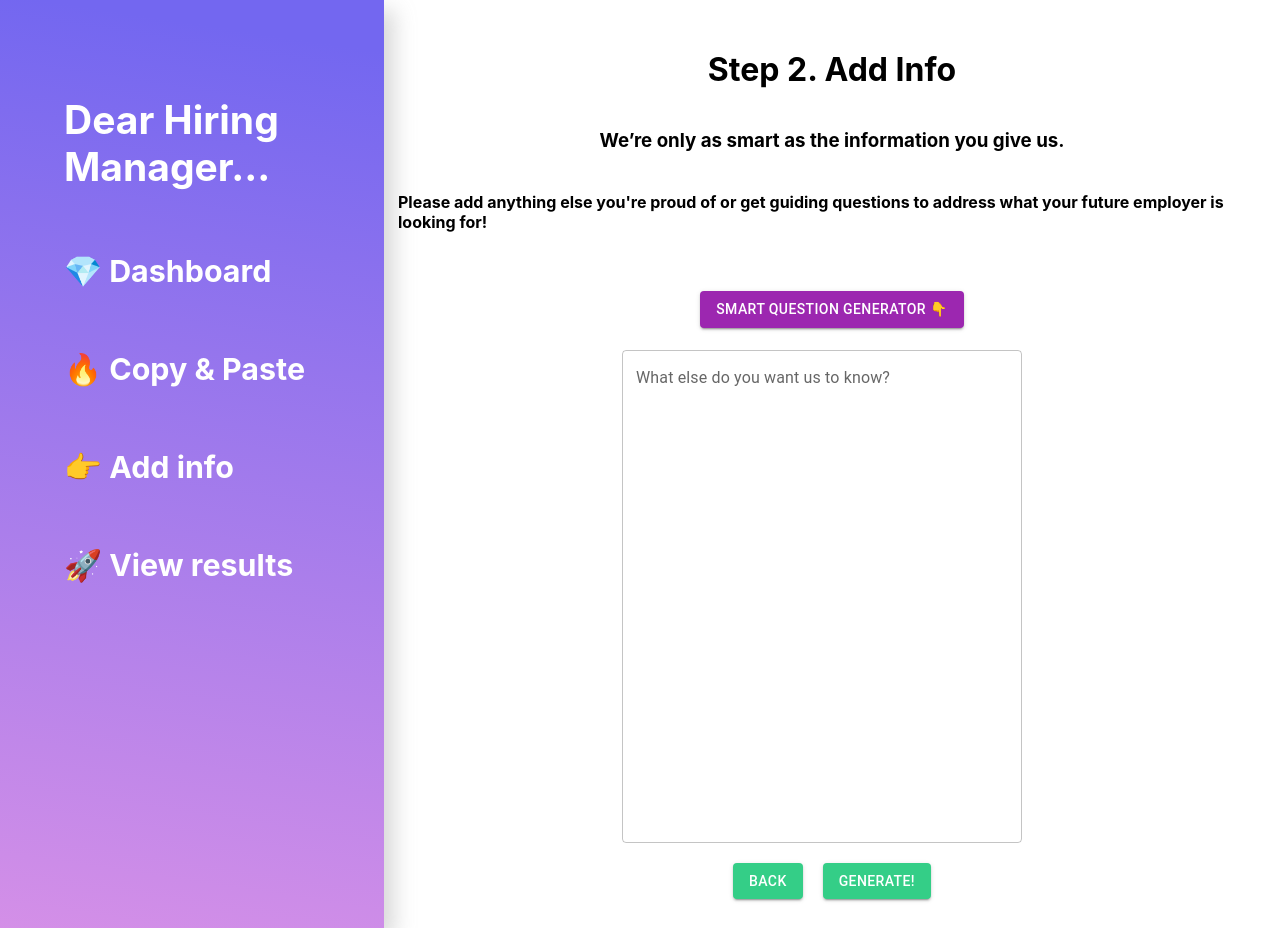
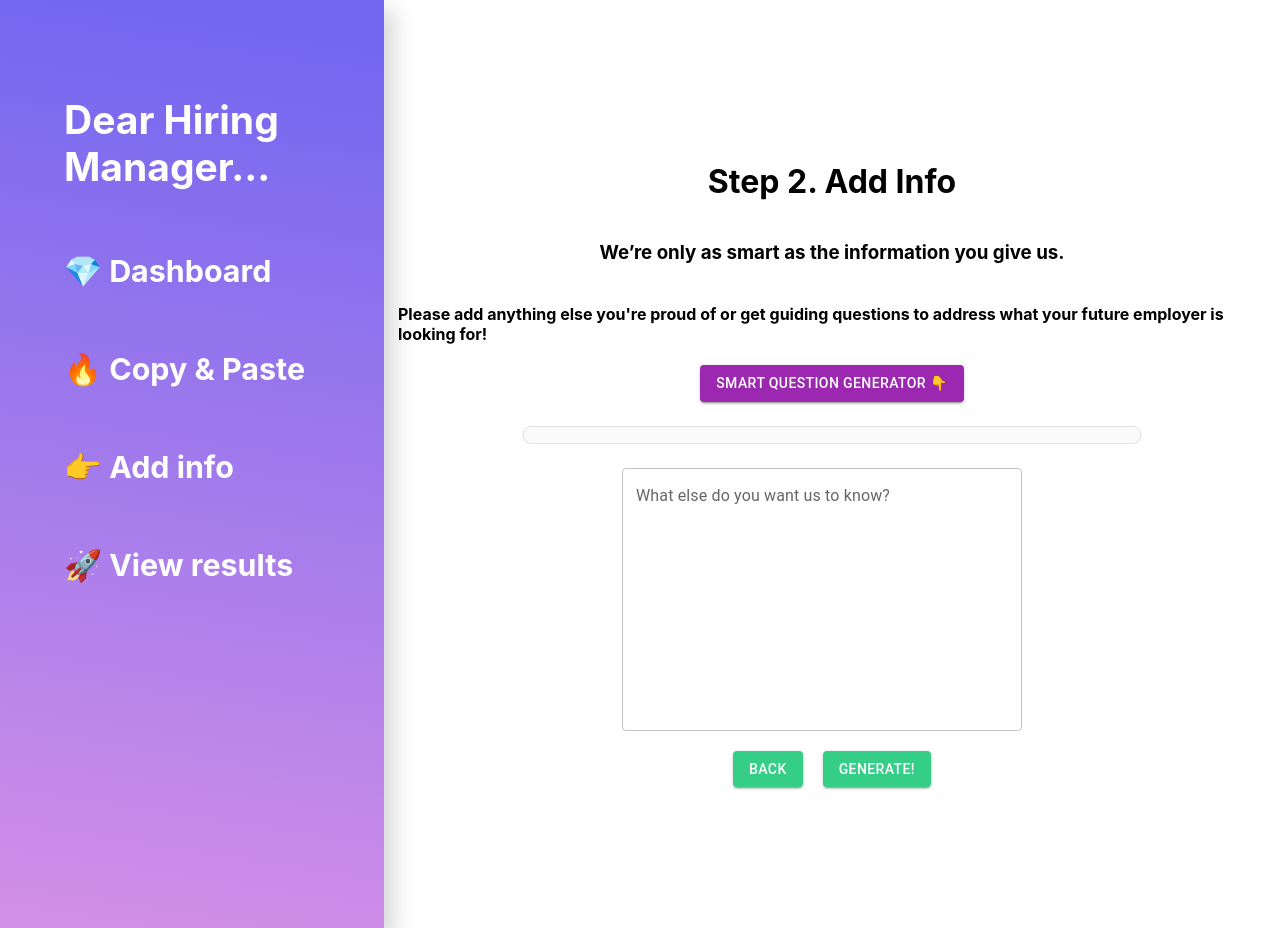
Before and after one commit to kaoshannon/cmdf-2023, a React (Create React App) app: page /page2 in a window 1280 px wide. Built offline with nearby package versions, Linux system fonts and the light colour scheme; no server answers.

Commit message:
made it pretty

```diff
--- a/src/page2.js
+++ b/src/page2.js
@@ -1,10 +1,12 @@
 import "./App.css";
 import axios from "axios";
-import { React, useState } from "react";
+import { React, useEffect, useState } from "react";
 import { TextField, Button, ThemeProvider } from "@mui/material";
 import { Link, Navigate } from "react-router-dom";
 import theme from "./theme";
-import {useNavigate} from 'react-router-dom';
+import { useNavigate } from 'react-router-dom';
+import Box from '@mui/material/Box';
+import Stack from '@mui/material/Stack';
 
 function Page2(object) {
   const navigate = useNavigate();
@@ -107,14 +109,15 @@ function Page2(object) {
       });
       console.log("set coverLetter text in object to pass to page 3");
       console.log(object.prop);
-      setTimeout(()=> {
+      setTimeout(() => {
         navigate("/page3")
-      },150)
+      }, 150)
       // <Navigate to="/page3" />;
     } catch (error) {
       console.error(error);
     }
   };
+
 
   // const handleCoverLetter = (event) => {
   //   setCoverLetterOutput(event.target.value);
@@ -145,19 +148,31 @@ function Page2(object) {
           </h4>
         </div>
 
-        <div className="row">
-          <h3>
-            {/* Please answer these questions based on the job description, or add any extra information so we can further personalize your cover letter  */}
-          </h3>
-        </div>
+        <Stack spacing={3} alignItems="center">
+          <div className="row">
+            <Button onClick={generateQs} variant="contained" color="secondary">
+              Smart Question Generator 👇
+            </Button>
+          </div>
 
-        <div className="row">
-          <Button onClick={generateQs} variant="contained" color="secondary">
-            Smart Question Generator 👇
-          </Button>
-        </div>
-
-        <h5>{questions}</h5>
+          <Box
+            sx={{
+              width: 600,
+              p: 1,
+              bgcolor: (theme) =>
+                theme.palette.mode === 'dark' ? '#101010' : 'grey.50',
+              color: (theme) =>
+                theme.palette.mode === 'dark' ? 'grey.300' : 'grey.800',
+              border: '1px solid',
+              borderColor: (theme) =>
+                theme.palette.mode === 'dark' ? 'grey.800' : 'grey.300',
+              borderRadius: 2,
+              fontSize: '0.875rem',
+              fontWeight: '700',
+            }}
+          >
+            {questions}
+          </Box>
 
         <div className="row">
           <TextField
@@ -167,10 +182,13 @@ function Page2(object) {
             onChange={handleAddtlInfo}
             variant="outlined"
             multiline
-            rows={20}
+            rows={10}
             style={{ width: 400, marginBottom: 20, marginRight: 20 }}
           />
         </div>
+
+        </Stack>
+
 
         <div className="row">
           <Link to="/page1">
@@ -197,8 +215,8 @@ function Page2(object) {
           </ThemeProvider>
           {/* </Link> */}
         </div>
-      </div>
-    </div>
+      </div >
+    </div >
   );
 }
 
```
